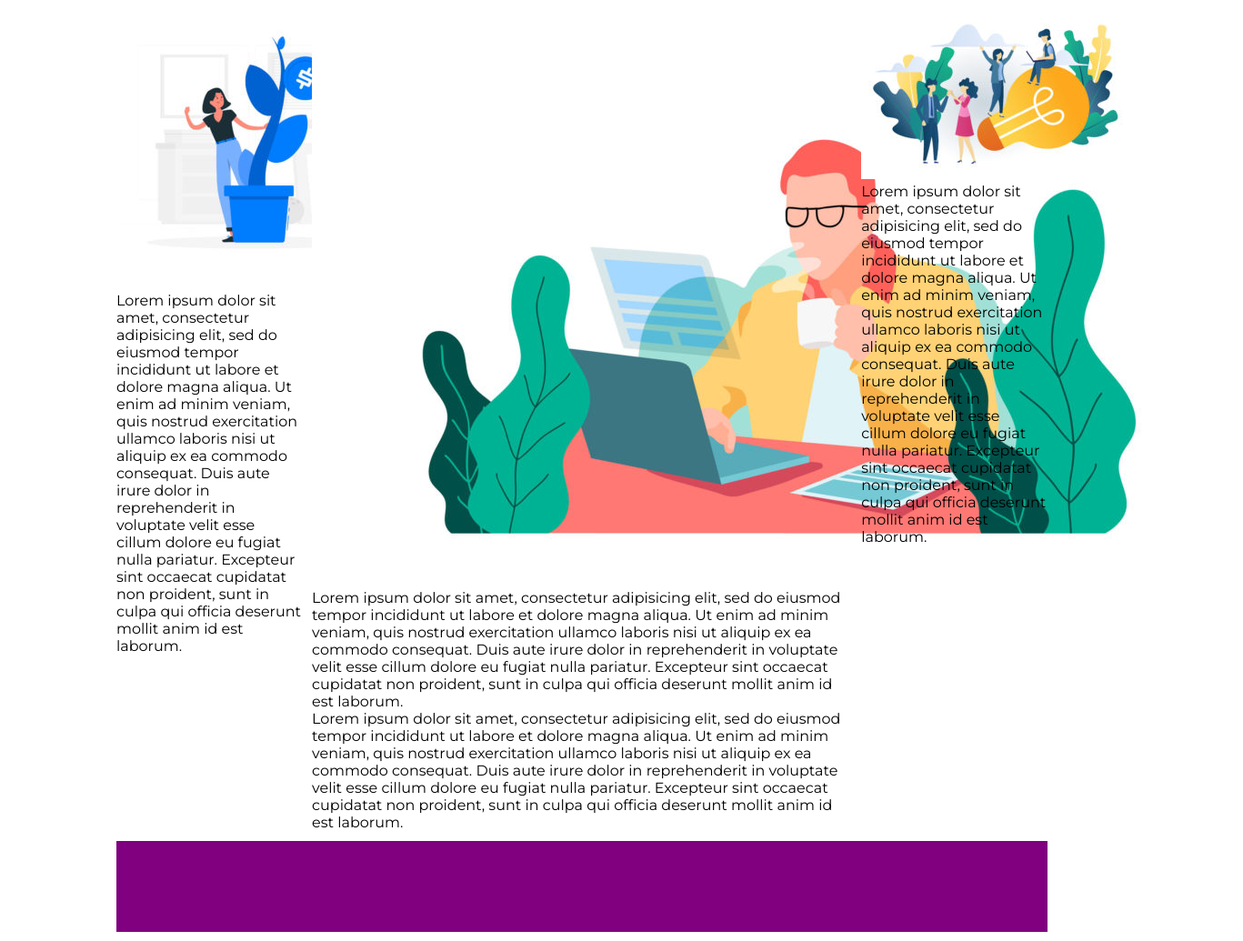
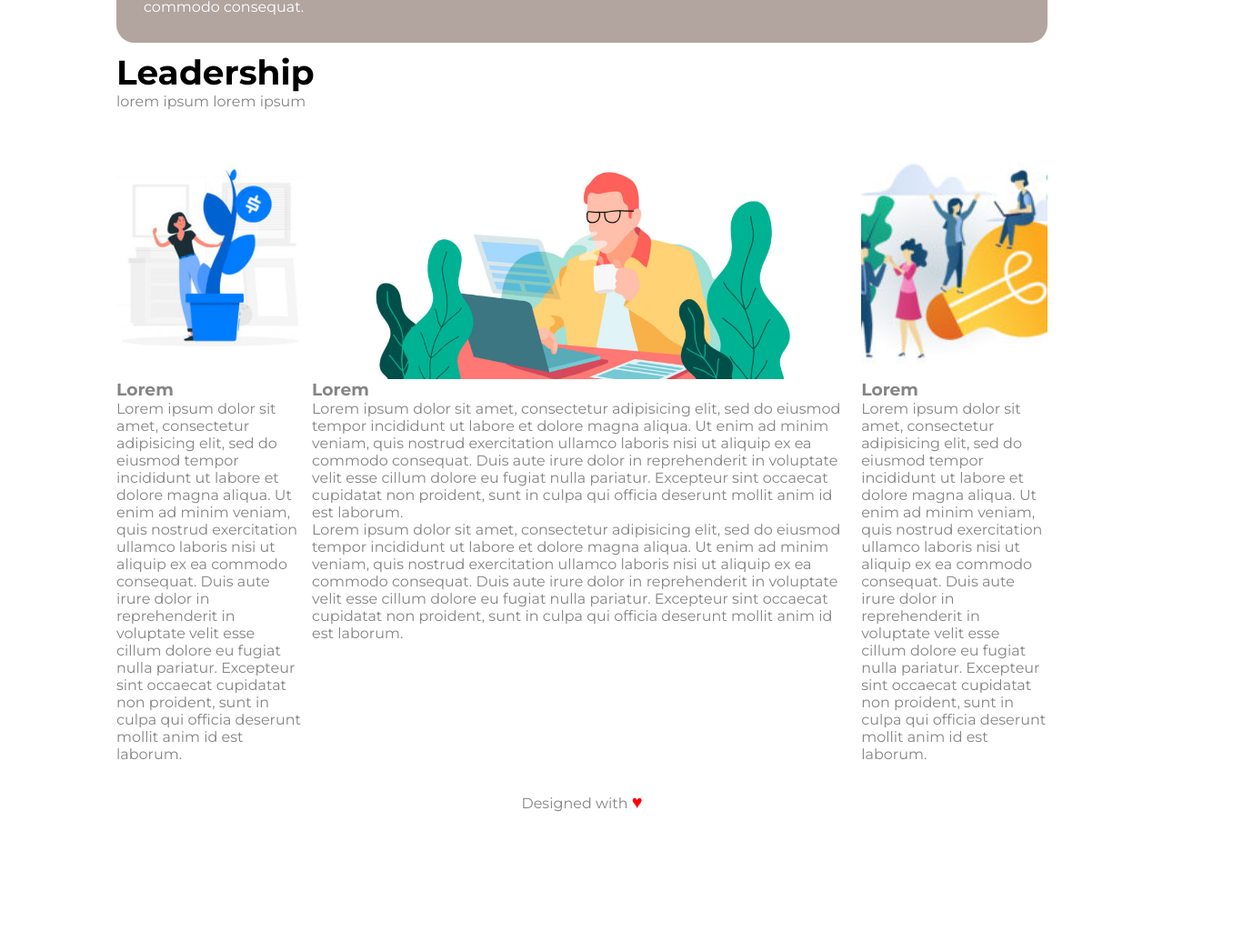
Before and after one commit to glSpisto-92/htmlcss-wp, a plain HTML site: page index.html in a window 1280 px wide. Shown: the part 760-1795 px from the top of the page at 91% size, 1367 px wide, since content can reach past the window. After the commit the page ends 1685 px from the top, so only its background shows below. Drawn offline with Linux system fonts and the light colour scheme.

Commit message:
fixate dimensioni img e banner

```diff
--- a/css/style.css
+++ b/css/style.css
@@ -20,6 +20,7 @@ body{
   width: 150px;
 }
 
+/* nav-bar/menu */
 .nav-bar li{
   display: inline-block;
   margin: 25px 20px 25px 0;
@@ -35,10 +36,21 @@ li a{
 .hero{
   position: relative;
   width: 100%;
-  height: 500px;
+  height: 650px;
   margin: 1% 0;
   background-image: url('../img/banner.jpg');
-  background-size: contain;
+  background-size: cover;
+  background-position: center;
+  border-radius: 20px;
+}
+
+.overlay{
+  position: absolute;
+  top: 0;
+  left: 0;
+  right: 0;
+  bottom: 0;
+  background-color: rgba(0, 0, 0, 0.3);
   border-radius: 20px;
 }
 
@@ -55,7 +67,7 @@ li a{
   font-size: 30px;
 }
 
-
+/* titolo sezioni */
 .subtitle{
   height: 100px;
   font-size: 25px;
@@ -66,7 +78,7 @@ li a{
   color: #858585;
 }
 
-/* colonne flottanti */
+/* colonne flottanti/sezioni */
 .row{
   margin: 1% 0;
 }
@@ -74,6 +86,26 @@ li a{
 .col{
   width: 20%;
   float: left;
+  color: #858585;
+}
+
+.img-section{
+  height: 250px;
+  background-size: cover;
+  background-position: center;
+  border-radius: 20px;
+}
+
+#img-sx{
+  background-image: url('../img/img-1.jpg');
+}
+
+#img-cent{
+  background-image: url('../img/banner-2.jpg');
+}
+
+#img-dx{
+  background-image: url('../img/img-3.jpg');
 }
 
 .cent{
@@ -91,8 +123,12 @@ li a{
 
 /* footer/credits */
 .foot{
-  width: 100%;
-  height: 100px;
-  background-color: purple;
-  margin: 1% 0;
+  text-align: center;
+  margin: 3% 0;
+  color: #858585;
 }
+
+#hearts{
+  color: red;
+  font-size: 20px;
+}
--- a/index.html
+++ b/index.html
@@ -35,30 +35,35 @@
 
       <section>
         <div class="hero">
+          <div class="overlay"></div>
           <div class="paragrafi">
             <p class="titolo-hero">lorem ipsum lorem ipsum lorem ipsum lorem ipsum lorem</p>
             <p>Lorem ipsum dolor sit amet, consectetur adipisicing elit, sed do eiusmod tempor incididunt ut labore et dolore magna aliqua. Ut enim ad minim veniam, quis nostrud exercitation ullamco laboris nisi ut aliquip ex ea commodo consequat.</p>
           </div>
         </div>
+
         <div class="subtitle">
           <h2>Leadership</h2>
           <p>lorem ipsum lorem ipsum</p>
         </div>
 
         <div class="row clearfix">
-          <div class="col sx">
-            <img src="img/img-1.jpg" alt="">
+          <div class="col">
+            <div id="img-sx" class="img-section"></div>
+            <h3>Lorem</h3>
             <p>Lorem ipsum dolor sit amet, consectetur adipisicing elit, sed do eiusmod tempor incididunt ut labore et dolore magna aliqua. Ut enim ad minim veniam, quis nostrud exercitation ullamco laboris nisi ut aliquip ex ea commodo consequat. Duis aute irure dolor in reprehenderit in voluptate velit esse cillum dolore eu fugiat nulla pariatur. Excepteur sint occaecat cupidatat non proident, sunt in culpa qui officia deserunt mollit anim id est laborum.</p>
           </div>
 
           <div class="col cent">
-            <img src="img/banner-2.jpg" alt="">
+            <div id="img-cent" class="img-section"></div>
+            <h3>Lorem</h3>
             <p>Lorem ipsum dolor sit amet, consectetur adipisicing elit, sed do eiusmod tempor incididunt ut labore et dolore magna aliqua. Ut enim ad minim veniam, quis nostrud exercitation ullamco laboris nisi ut aliquip ex ea commodo consequat. Duis aute irure dolor in reprehenderit in voluptate velit esse cillum dolore eu fugiat nulla pariatur. Excepteur sint occaecat cupidatat non proident, sunt in culpa qui officia deserunt mollit anim id est laborum.</p>
             <p>Lorem ipsum dolor sit amet, consectetur adipisicing elit, sed do eiusmod tempor incididunt ut labore et dolore magna aliqua. Ut enim ad minim veniam, quis nostrud exercitation ullamco laboris nisi ut aliquip ex ea commodo consequat. Duis aute irure dolor in reprehenderit in voluptate velit esse cillum dolore eu fugiat nulla pariatur. Excepteur sint occaecat cupidatat non proident, sunt in culpa qui officia deserunt mollit anim id est laborum.</p>
           </div>
 
-          <div class="col dx">
-            <img src="img/img-3.jpg" alt="">
+          <div class="col ">
+            <div id="img-dx" class="img-section"></div>
+            <h3>Lorem</h3>
             <p>Lorem ipsum dolor sit amet, consectetur adipisicing elit, sed do eiusmod tempor incididunt ut labore et dolore magna aliqua. Ut enim ad minim veniam, quis nostrud exercitation ullamco laboris nisi ut aliquip ex ea commodo consequat. Duis aute irure dolor in reprehenderit in voluptate velit esse cillum dolore eu fugiat nulla pariatur. Excepteur sint occaecat cupidatat non proident, sunt in culpa qui officia deserunt mollit anim id est laborum.</p>
           </div>
         </div>
@@ -70,7 +75,7 @@
 
     <!-- credits... -->
     <footer>
-      <div class="foot"></div>
+      <div class="foot">Designed with <span id="hearts">&hearts;</span></div>
     </footer>
     <!--fine credits... -->
 
```
